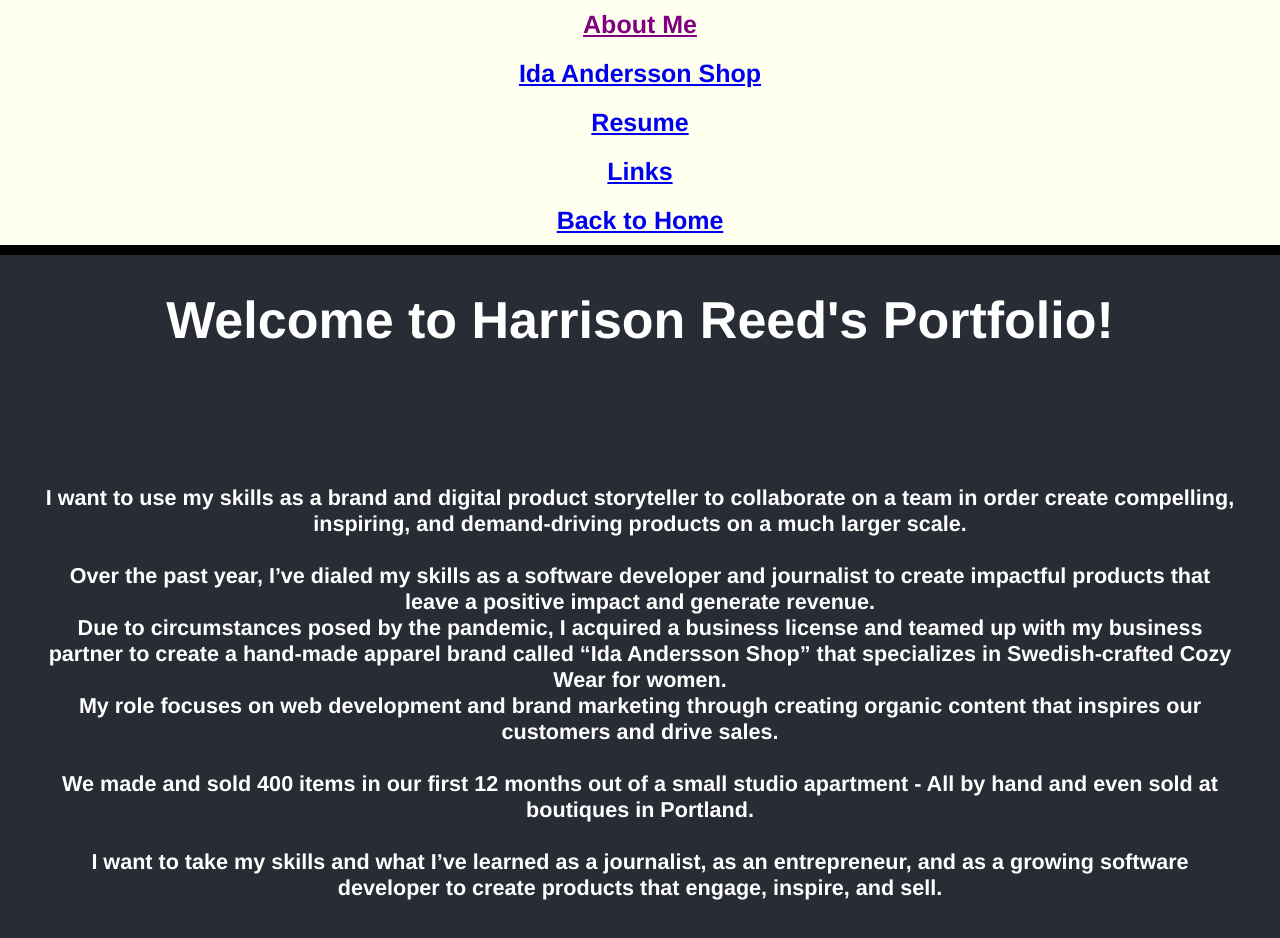
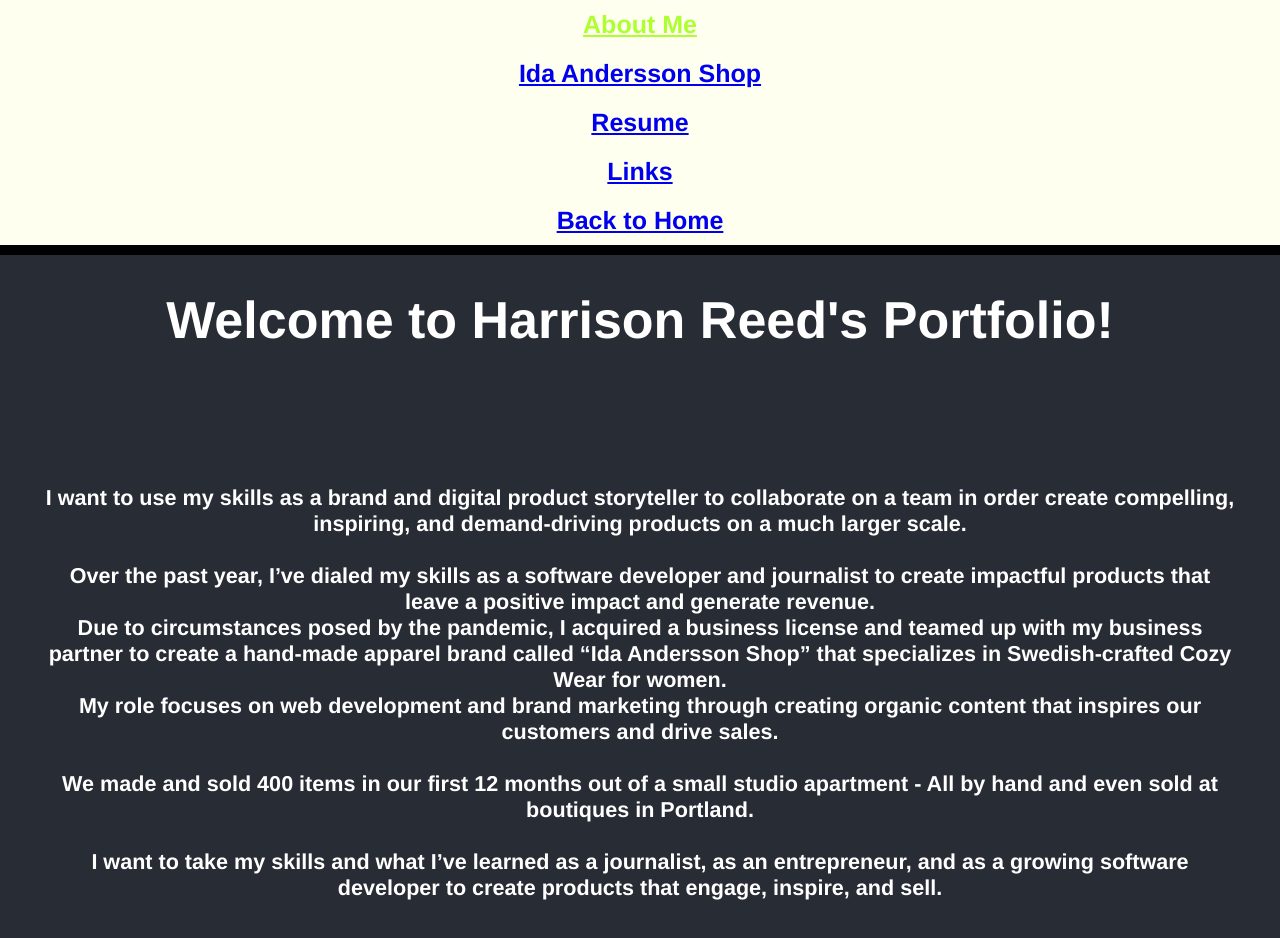
Before and after one commit to HGreedo/nuReactPortfolio, a React (Create React App) app: page / in a window 1280 px wide. Shown: the top 938 px of the page. Built offline with nearby package versions, Linux system fonts and the light colour scheme.

Commit message:
commit on 'main'

```diff
--- a/src/components/nav.css
+++ b/src/components/nav.css
@@ -13,7 +13,7 @@
 
     }
     .navbarData:hover {
-        color: purple;
+        color: greenyellow;
     }
     .navbarSpan {
         background-color: ivory;
```
